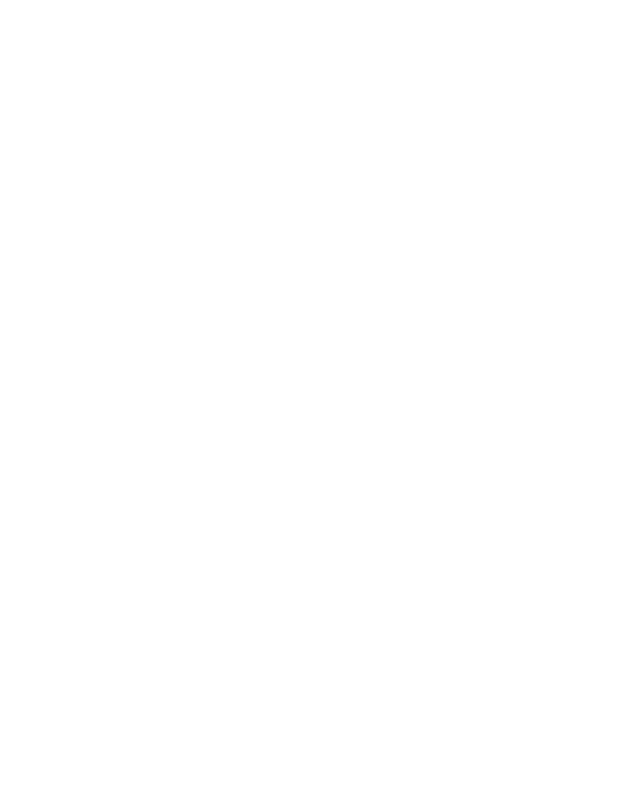
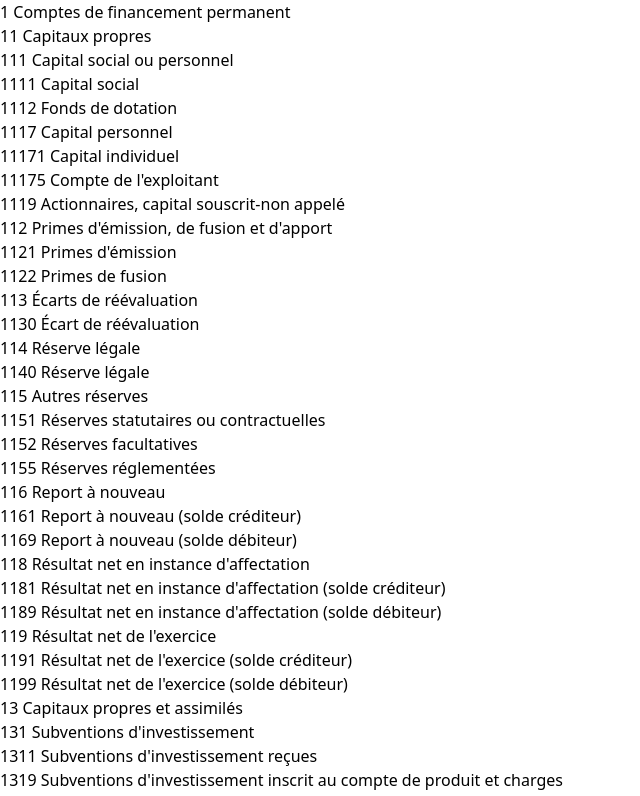
Before and after one commit to Walidoux/pcgm-numerique, a React (Vite) app: page / in a window 1280 px wide. Shown: the top 796 px of the page, without its empty margins (0-640 px from the left). Built offline with nearby package versions, Linux system fonts and the light colour scheme.

Commit message:
feat(components): implement Classe component

```diff
--- a/src/App.tsx
+++ b/src/App.tsx
@@ -1,5 +1,19 @@
+import { Fragment } from 'react'
+
+import { Classe } from './components/Classe/Classe'
+import { getClasse } from './data/Classes'
+import { ClassesRange } from './types/Classe'
+
 const App: React.FC = () => {
-  return <></>
+  console.log('tets')
+
+  return (
+    <Fragment>
+      {Array.from({ length: 2 }, (_, i) => (
+        <Classe key={i} classe={getClasse((i + 1) as ClassesRange)} />
+      ))}
+    </Fragment>
+  )
 }
 
 export default App
--- /dev/null
+++ b/src/components/Classe/Classe.tsx
@@ -0,0 +1,45 @@
+import classNames from 'classnames'
+import { ClasseNumsRefs, IClasse } from 'src/types/Classe'
+
+interface ClasseProps {
+  className?: string
+  classe: IClasse
+}
+
+type OptionNumRefs = ClasseNumsRefs<2> | ClasseNumsRefs<3>
+
+export const Classe: React.FC<ClasseProps> = ({ className, classe }) => {
+  const handleNumRefs = (el: OptionNumRefs): any =>
+    Array.isArray(el[0]) && !el.includes('/' as never)
+      ? el.splice(1, 0, '/' as never)
+      : el
+
+  return (
+    <section className={classNames(className, '')}>
+      {classe.numero} {classe.titre}
+      {classe.rubriques.map((rubrique, i) => (
+        <div key={i}>
+          {handleNumRefs(rubrique.numero)} {rubrique.titre}
+          <div />
+          {rubrique.postes.map((post, i) => (
+            <div key={i}>
+              {handleNumRefs(post.numero)} {post.titre}
+              <div />
+              {post.comptes.map((compte, i) => (
+                <div key={i}>
+                  {compte.numero} {compte.titre}
+                  <div />
+                  {compte.sous_comptes?.map((sousCompte, i) => (
+                    <div key={i}>
+                      {sousCompte.numero} {sousCompte.titre}
+                    </div>
+                  ))}
+                </div>
+              ))}
+            </div>
+          ))}
+        </div>
+      ))}
+    </section>
+  )
+}
--- /dev/null
+++ b/src/components/Classe/index.ts
@@ -0,0 +1 @@
+export * from './Classe'
```
